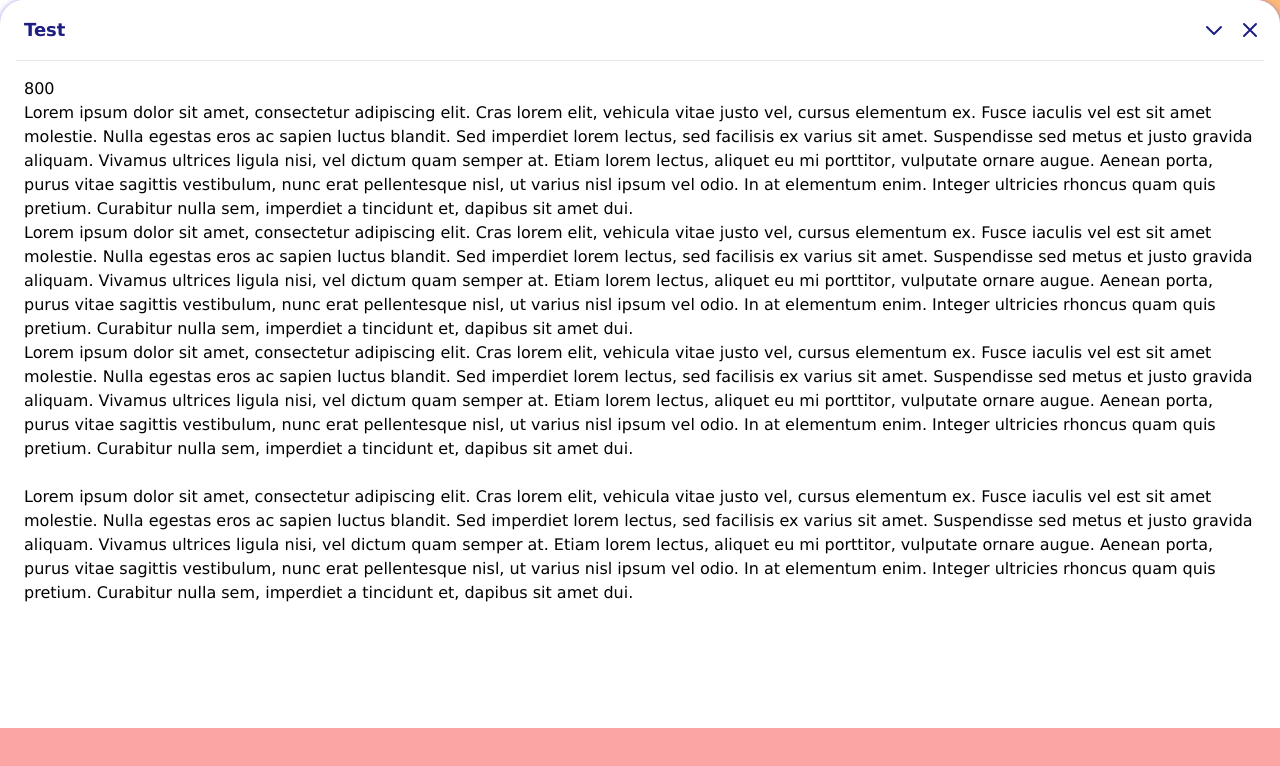
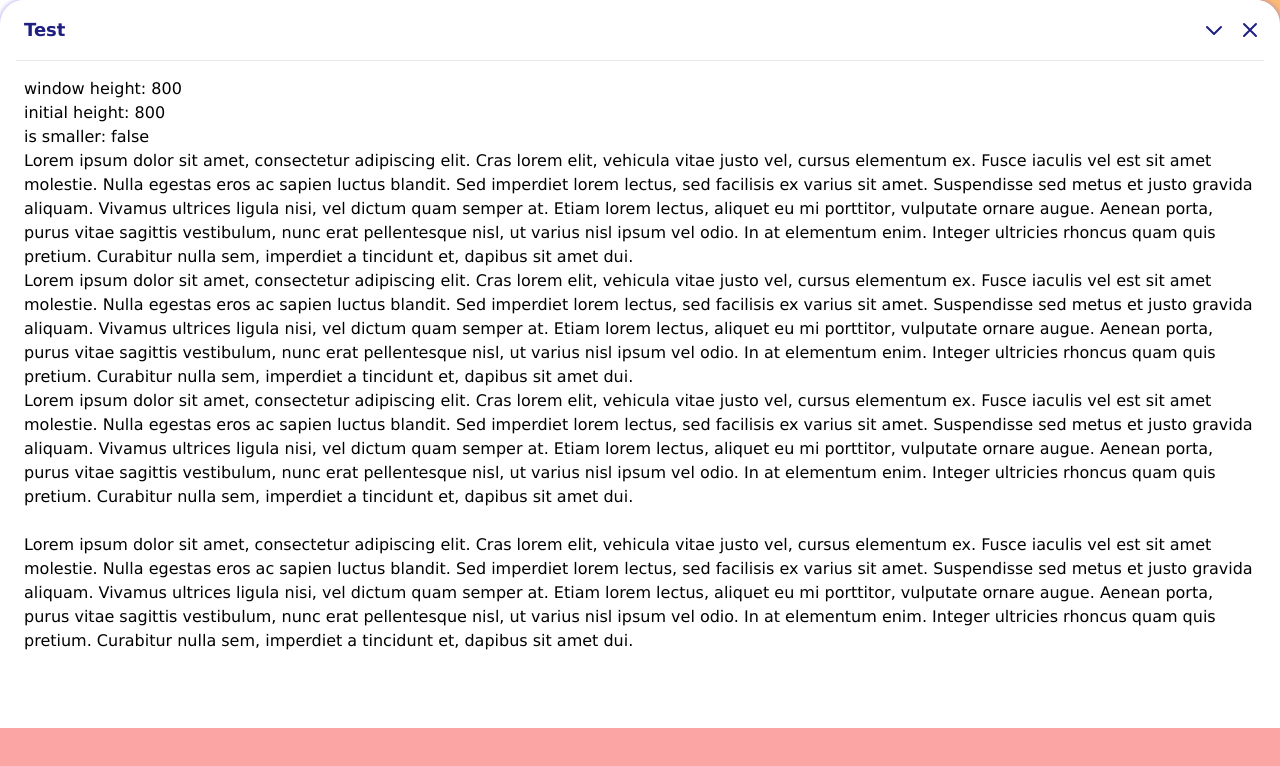
Before and after one commit to OskarGrzelak/vue-swipe-panel-test, a Vue app: page / in a window 1280 px wide. Shown: the top 766 px of the page. Built offline with nearby package versions, Linux system fonts and the light colour scheme.

Commit message:
console some values

```diff
--- a/src/App.vue
+++ b/src/App.vue
@@ -10,6 +10,13 @@ const handleCloseButtonClicked = () => {
 const toolbarHeight = computed(() => {
   return `calc(100% - 72px)`;
 });
+
+const initialHeight = ref(null);
+const isSmaller = ref(null);
+const handleResize = (payload) => {
+  initialHeight.value = payload.initialHeight;
+  isSmaller.value = payload.isSmaller;
+};
 
 const height = ref(null);
 onMounted(() => {
@@ -92,10 +99,16 @@ onMounted(() => {
       </div>
     </div>
     <div class="absolute bottom-0 left-0 w-full h-[72px] z-50 bg-red-300"></div>
-    <SwipePanel v-if="showPopup" @close="handleCloseButtonClicked">
+    <SwipePanel
+      v-if="showPopup"
+      @close="handleCloseButtonClicked"
+      @resize="handleResize"
+    >
       <template #header> Test </template>
       <template #body>
-        <p>{{ height }}</p>
+        <p>window height: {{ height }}</p>
+        <p>initial height: {{ initialHeight }}</p>
+        <p>is smaller: {{ isSmaller }}</p>
         <p>
           Lorem ipsum dolor sit amet, consectetur adipiscing elit. Cras lorem
           elit, vehicula vitae justo vel, cursus elementum ex. Fusce iaculis vel
--- a/src/components/SwipePanel.vue
+++ b/src/components/SwipePanel.vue
@@ -100,7 +100,7 @@ export default {
       default: null,
     },
   },
-  emits: ["close", "change-level"],
+  emits: ["close", "change-level", "resize"],
   data() {
     return {
       mouseX: 0,
@@ -227,6 +227,10 @@ export default {
           "width=device-width, initial-scale=1.0, maximum-scale=1.0, user-scalable=0, height=device-height"
         );
       }
+      this.$emit("resize", {
+        initialHeight: this.initialHeight,
+        isSmaller: window.innerHeight < this.initialHeight,
+      });
       this.panelHeight = this.$refs.panel.offsetHeight;
       this.panelHeaderHeight = this.$refs.panelHeader.offsetHeight;
       this.createLevels();
```
Also changed, not shown: 3 other files (tests, documents, lock files or other folders).
